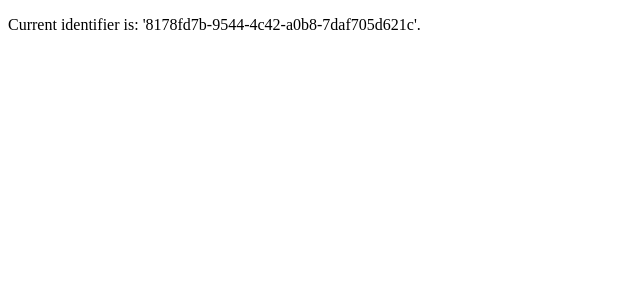
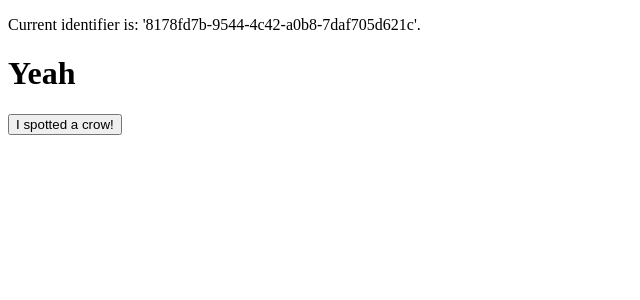
Before and after one commit to runjak/crawful, a React (Create React App) app: page / in a window 1280 px wide. Shown: the top 300 px of the page, without its empty margins (0-640 px from the left). Built offline with nearby package versions, Linux system fonts and the light colour scheme.

Commit message:
add simple crow reporting

```diff
--- a/package.json
+++ b/package.json
@@ -10,6 +10,7 @@
     "@types/node": "^12.0.0",
     "@types/react": "^16.9.0",
     "@types/react-dom": "^16.9.0",
+    "firebase": "^7.14.0",
     "react": "^16.13.1",
     "react-dom": "^16.13.1",
     "react-scripts": "3.4.1",
--- a/src/App.tsx
+++ b/src/App.tsx
@@ -1,6 +1,8 @@
 import React from 'react';
 
 import { getIdentifier } from './util/identification';
+import CrowButton from './CrowButton';
+import CrowChart from './CrowChart';
 
 function App() {
   const identifier = getIdentifier();
@@ -12,6 +14,10 @@ function App() {
           Current identifier is: '{identifier}'.
         </p>
       </header>
+      <CrowChart />
+      <footer>
+        <CrowButton />
+      </footer>
     </div>
   );
 }
--- /dev/null
+++ b/src/CrowButton.tsx
@@ -0,0 +1,19 @@
+import React from 'react';
+import { useSpotCrow } from './hooks/useSpotCrow';
+
+const messages = {
+  button: 'I spotted a crow!',
+  spotting: 'Your crow is currently getting reported.'
+}
+
+function CrowButton() {
+  const [isSpotting, spotCrow] = useSpotCrow();
+
+  return (
+    <button disabled={isSpotting} onClick={spotCrow}>
+      {isSpotting ? messages.spotting : messages.button}
+    </button>
+  );
+};
+
+export default CrowButton;
--- /dev/null
+++ b/src/CrowChart.tsx
@@ -0,0 +1,7 @@
+import React from 'react';
+
+function CrowChart() {
+  return (<h1>Yeah</h1>);
+}
+
+export default CrowChart;
--- /dev/null
+++ b/src/hooks/useSpotCrow.ts
@@ -0,0 +1,18 @@
+import { useState, useCallback } from "react";
+import { spotCrow } from "../util/firebase";
+
+export const useSpotCrow = (): [boolean, () => void] => {
+  const [isSpotting, setSpotting] = useState(false);
+
+  const spot = useCallback(async () => {
+    if(isSpotting) {
+      return;
+    }
+
+    setSpotting(true);
+    await spotCrow();
+    setSpotting(false);
+  }, [isSpotting,setSpotting])
+
+  return [isSpotting, spot];
+};
--- /dev/null
+++ b/src/util/firebase.ts
@@ -0,0 +1,26 @@
+import * as firebase from 'firebase';
+import { getIdentifier } from './identification';
+
+const config = {
+  apiKey: "AIzaSyBKwElD9ZE2l7nCbxYH_S3xZbITYrXI4hY",
+  authDomain: "crawful-fc155.firebaseapp.com",
+  databaseURL: "https://crawful-fc155.firebaseio.com",
+  projectId: "crawful-fc155",
+  storageBucket: "crawful-fc155.appspot.com",
+  messagingSenderId: "1091437101456",
+  appId: "1:1091437101456:web:35244d27fa7142cbddf315"
+}
+
+export const app = firebase.initializeApp(config);
+
+export const crows = firebase.database().ref('crows');
+
+export const spotCrow = async (): Promise<void> => {
+  const identifier = getIdentifier();
+
+  await crows.push({
+    content: 'spotted a crow',
+    timestamp: Date.now(),
+    identifier
+  });
+};
```
Also changed, not shown: 1 other file (tests, documents, lock files or other folders).
